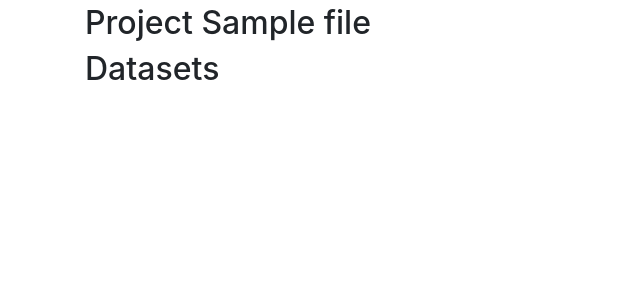
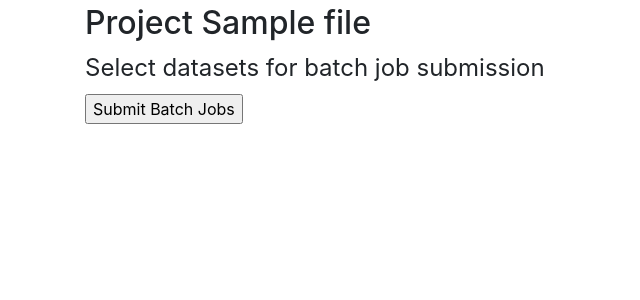
Before and after one commit to ilastik/cloud_ilastik, a Django app: page /batch/projects/00000000-0000-0000-0000-000000000001/ in a window 1280 px wide. Shown: the part 56-356 px from the top of the page, without its empty margins (0-640 px from the left). Run offline with Django 3.2, Linux system fonts and the light colour scheme; tables that the repository leaves empty hold one stand-in row (values such as "Sample post"); some libraries are stand-ins or nearby versions.

Commit message:
Add job submission script to project detail page

```diff
--- a/cloud_ilastik/templates/batch/project_detail.html
+++ b/cloud_ilastik/templates/batch/project_detail.html
@@ -5,10 +5,45 @@
 {% block content %}
   <h2>Project {{ object.name }}</h2>
 
-  <h2>Datasets</h2>
-  <ul>
+  <form id="batch-job-form">
+    {% csrf_token %}
+    <fieldset>
+    <legend>Select datasets for batch job submission</legend>
     {% for dataset in dataset_list %}
-      <li>{{ dataset.name }}</li>
+      <div>
+        <input type="checkbox" id="{{ dataset.pk }}" name="{{ dataset.pk }}">
+        <label for="{{ dataset.pk }}"><a href="{{ dataset.url }}">{{ dataset.name }}</a></label>
+      </div>
     {% endfor %}
-  </ul>
+    </fieldset>
+    <input type="hidden" name="project" value="{{ object.pk }}">
+    <input type="hidden" name="submit-url" value="{% url "batch_job-list" %}">
+    <input type="submit" name="submit" value="Submit Batch Jobs">
+  </form>
+
+  <script>
+  (() => {
+    const form = document.querySelector('#batch-job-form');
+    const submitUrl = form.elements.namedItem('submit-url').value;
+    const project = form.elements.namedItem('project').value;
+    const csrfToken = form.elements.namedItem('csrfmiddlewaretoken').value;
+
+    async function submitJob() {
+      const datasets = Array.from(form.elements)
+              .filter(elem => elem.type === 'checkbox' && elem.checked)
+              .map(elem => parseInt(elem.name));
+
+      await fetch(submitUrl, {
+        method: 'POST',
+        headers: {'Content-Type': 'application/json', 'X-CSRFToken': csrfToken},
+        body: JSON.stringify({'project': project, 'datasets': datasets}),
+      });
+    }
+
+    form.elements.namedItem('submit').addEventListener('click', (event) => {
+      event.preventDefault();
+      submitJob();
+    });
+  })();
+  </script>
 {% endblock %}
```
